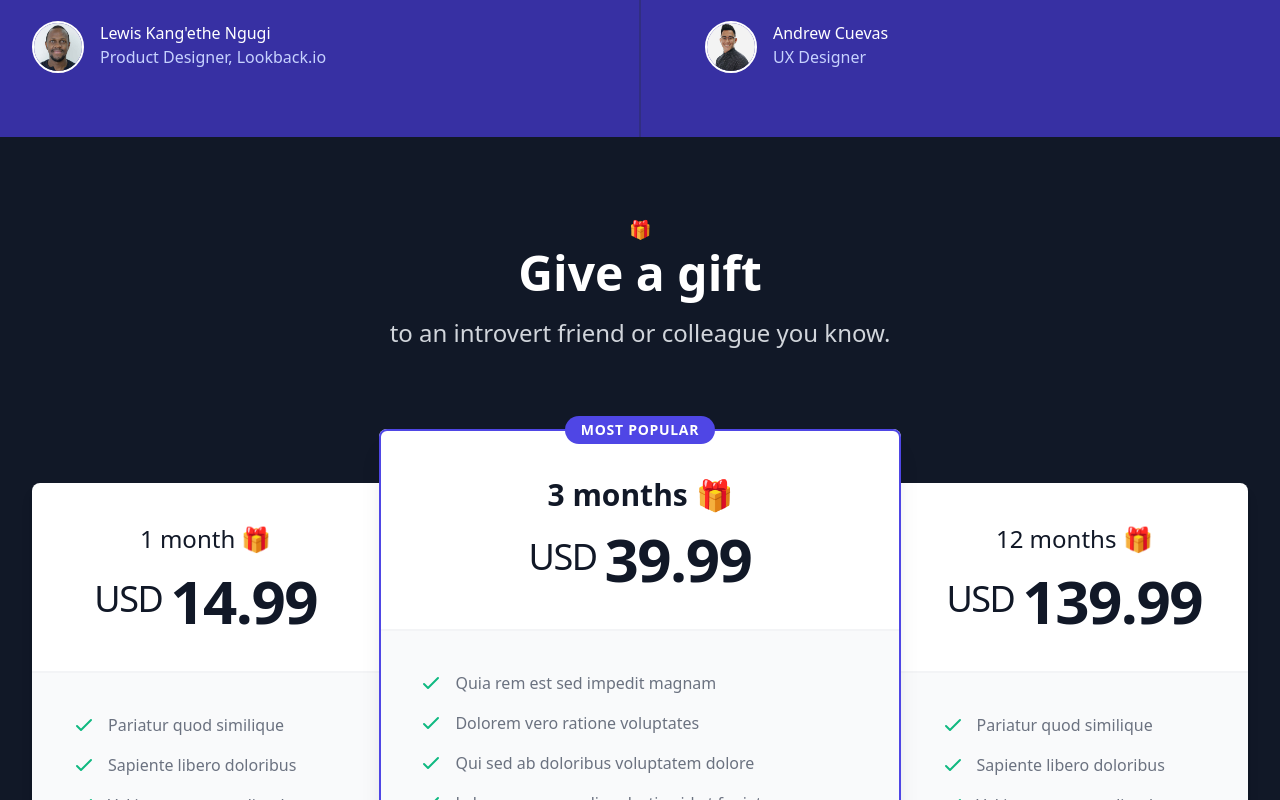
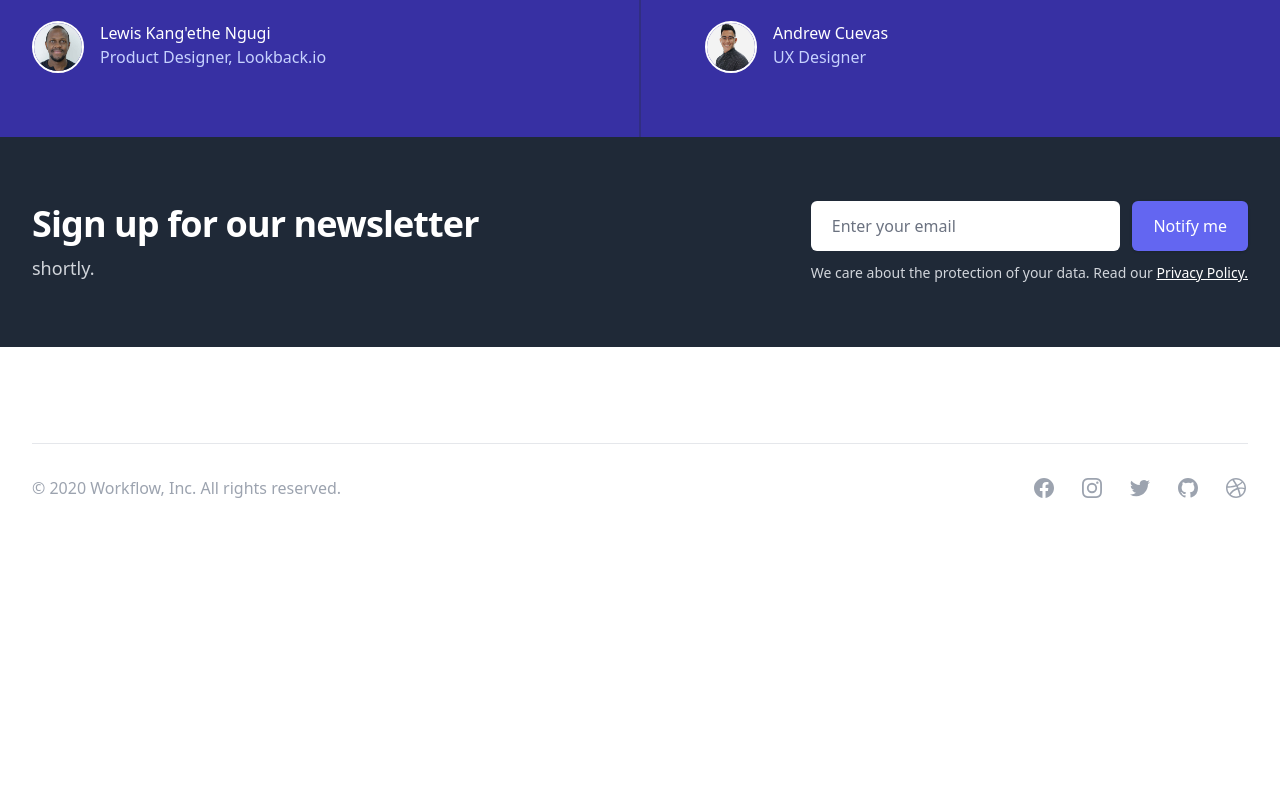
Before and after one commit to timyeothequietachievr/website, a Next.js app: page / in a window 1280 px wide. Shown: the part 7760-8560 px from the top of the page. After the commit the page ends 8324 px from the top, so only its background shows below. Built offline with nearby package versions, Linux system fonts and the light colour scheme; a web font is replaced by a local one.

Commit message:
hide give a gift

```diff
--- a/pages/index.jsx
+++ b/pages/index.jsx
@@ -30,7 +30,7 @@ export default function IndexPage() {
       <Feature2 />
       <Pricing />
       <Testimonials />
-      <Gift />
+      {/* <Gift /> */}
     </PricingContextProvider>
   )
 }
```
